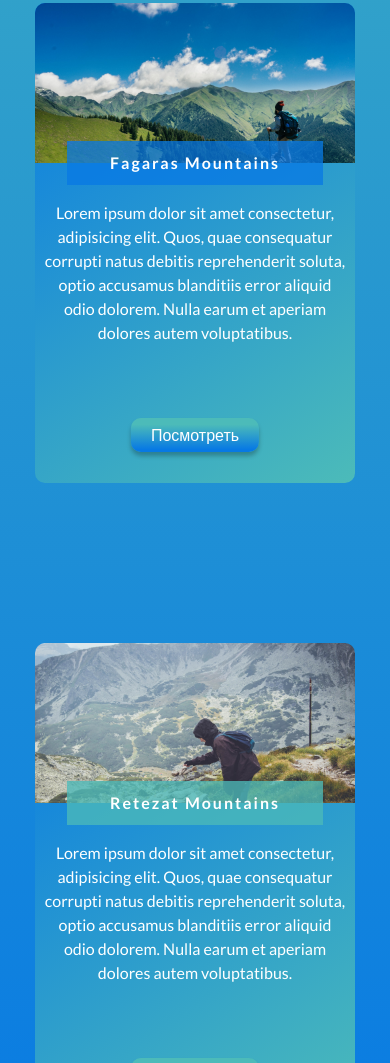
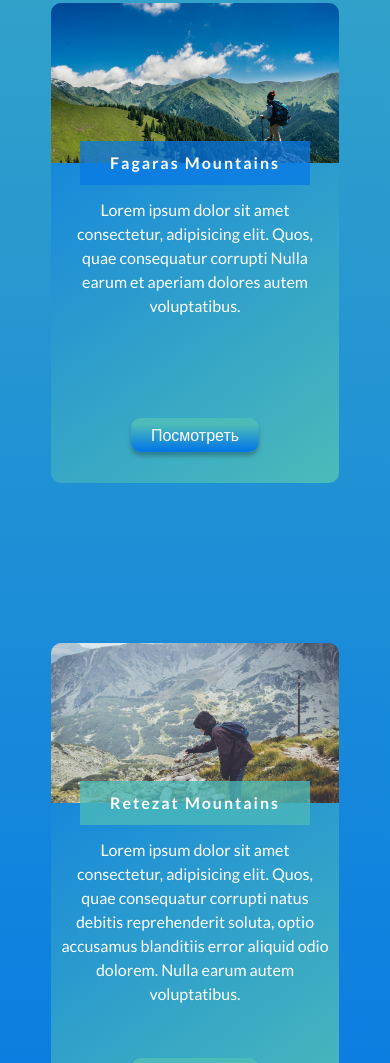
Before and after one commit to lacusver/testingtravelweb, a plain HTML site: page index.html in a window 390 px wide. Shown: the part 2425-3488 px from the top of the page. Drawn offline with nearby package versions, Linux system fonts and the light colour scheme.

Commit message:
Update index.html

```diff
--- a/index.html
+++ b/index.html
@@ -79,7 +79,7 @@
     <div class="trips" id='trips'>
         <h2 class="trips-heading">Текущие туры</h2>
         <div class="row justify-content-center">
-            <div class=" card-box col-md-5 col-lg-4 col-xl-3">
+            <div class=" card-box col-11 col-sm-7 col-md-5 col-lg-4 col-xl-3">
                 <div class="card-main">
                     <div class="card-side card-side-front">
                         <div class="trip-img trip-img-1">
@@ -108,7 +108,7 @@
                 </div>
 
             </div>
-            <div class=" card-box col-md-5 col-lg-4 col-xl-3">
+            <div class=" card-box col-11 col-sm-7 col-md-5 col-lg-4 col-xl-3">
                 <div class="card-main">
                     <div class="card-side card-side-front">
                         <div class="trip-img trip-img-2">
@@ -116,8 +116,7 @@
                         </div>
                         <div class="card-content">
                             <p>Lorem ipsum dolor sit amet consectetur, adipisicing elit. Quos, quae consequatur corrupti
-                                natus debitis reprehenderit soluta, optio accusamus blanditiis error aliquid odio
-                                dolorem.
+
                                 Nulla earum et aperiam dolores autem voluptatibus.</p>
                             <button class="trip-btn">Посмотреть</button>
                         </div>
@@ -126,7 +125,7 @@
                         <div class="card-back-content  ">
                             <div>
                                 Lorem ipsum dolor adipisicing elit. Magnam odio, quaerat ipsa voluptatem ad, quod quos
-                                reiciendis laboriosam saepe
+
                                 expedita dolorem?
                             </div>
                             <div class="price price-bg-2">5200 <i class="fas fa-ruble-sign"></i></div>
@@ -136,7 +135,7 @@
                 </div>
 
             </div>
-            <div class=" card-box col-md-5 col-lg-4 col-xl-3">
+            <div class=" card-box col-11 col-sm-7 col-md-5 col-lg-4 col-xl-3">
                 <div class="card-main">
                     <div class="card-side card-side-front">
                         <div class="trip-img trip-img-3">
@@ -146,7 +145,7 @@
                             <p>Lorem ipsum dolor sit amet consectetur, adipisicing elit. Quos, quae consequatur corrupti
                                 natus debitis reprehenderit soluta, optio accusamus blanditiis error aliquid odio
                                 dolorem.
-                                Nulla earum et aperiam dolores autem voluptatibus.</p>
+                                Nulla earum autem voluptatibus.</p>
                             <button class="trip-btn">Посмотреть</button>
                         </div>
                     </div>
```
